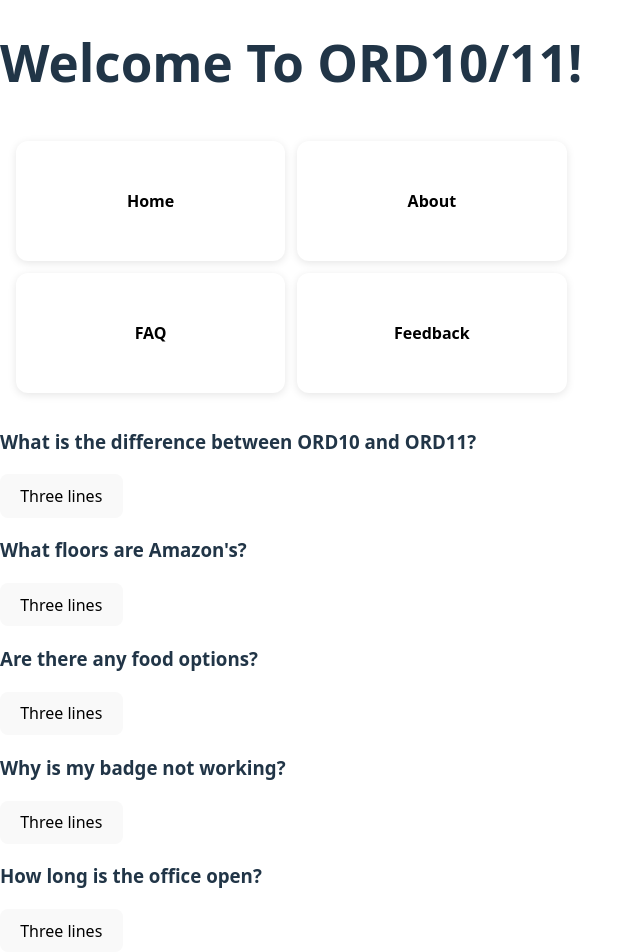
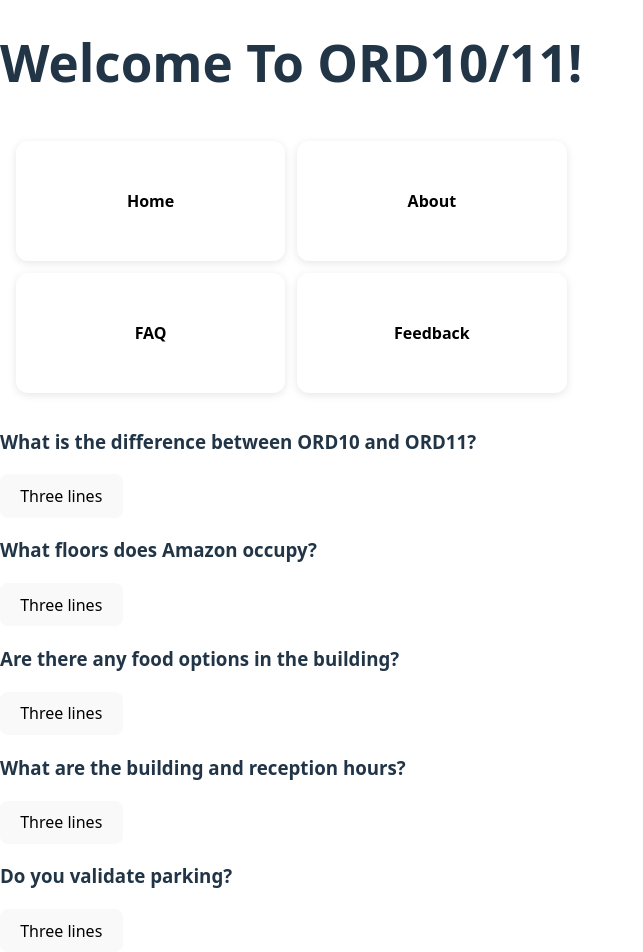
Before and after one commit to ryanh210757/ORDGuide, a React (Vite) app: page /faq in a window 1280 px wide. Shown: the top 952 px of the page, without its empty margins (0-643 px from the left). Built offline with nearby package versions, Linux system fonts and the light colour scheme; what aws-amplify would draw is missing.

Commit message:
FAQ update

```diff
--- a/src/FAQ.jsx
+++ b/src/FAQ.jsx
@@ -23,39 +23,39 @@ export default function FAQ(){
 const data = [
     {
         question: "What is the difference between ORD10 and ORD11?",
-        answer: "ORD10 is the Monroe Side. ORD10 only has one floor, ORD11 has 5, 6, 7, 8 and 14",
+        answer: "ORD10 and ORD11 are connected office spaces within the same building. ORD10 consists of the 14th floor, while ORD11 occupies floors 5, 6, 7, 8, and 14",
     },
     {
-        question: "What floors are Amazon's?",
-        answer: "We have floors 5, 6, 7, 8 and 14.",
+        question: "What floors does Amazon occupy?",
+        answer: "ORD11 has floors 5, 6, 7, 8, and 14. ORD10 has floor 14",
     },
     {
-        question: "Are there any food options?",
-        answer: "There is a cafe on the 2nd floor, Rustle & Roux. There is also Sopprafina",
+        question: "Are there any food options in the building?",
+        answer: "Rustle & Roux is located on the 2nd floor near the ORD10 side of the building and offers breakfast and lunch options. Sopraffina is located in the building lobby",
     },
     {
-        question: "Why is my badge not working?",
-        answer: "If you haven't been in the office for a while, it mightve went to an inactive status called Use/Lose. The cutoff time is 4 weeks. ",
-    },
-    {
-        question: "How long is the office open?",
-        answer: "Reception is avaiable from 8:00am - 5:00pm. The building is open 24/7 with security presence.",
+        question: "What are the building and reception hours?",
+        answer: "Reception is open Monday through Friday from 8:00 AM to 5:00 PM. The building remains accessible 24/7 for authorized badge holders, and security is onsite at all times.",
     },
     {
         question: "Do you validate parking?",
-        answer: "We do not validate parking for Amazon employees. We are only able to provide validation for external guests.",
+        answer: "Parking validation is available for external guests visiting the office. Unfortunately, we are unable to provide parking validation for Amazon employees.",
     },
     {
         question: "Can I bring a vistor?",
-        answer: "Yes! All visitors must be registered with the building. You can send us an email in advanced. They'll check in with the building and with us.",
+        answer: "Yes. All visitors must be registered with the building before arrival. Please send reception the visitor's name and email address in advance. Visitors will check in with building reception before proceeding to the Amazon reception desk.",
     },
     {
         question: "Is there an agile seating?",
-        answer: "We have agile desks on Floors 5 and 6. If you see a desk with an agile label on it, feel free to use it for the day.",
+        answer: "Yes. Agile workspaces are available on floors 5 and 6. Desks marked with an Agile Workspace label are available on a first-come, first-served basis unless otherwise reserved.",
     },
     {
         question: "Are there any Slack channels?",
-        answer: "Chicago Social and ORD-Vultures are pretty popluar to keep up with events in the city and leftover food.",
+        answer: "Chicago Social is a great channel for local events, office activities, and networking opportunities. ORD-Vultures is commonly used for leftover catering and food available in the office.",
+    },
+    {
+        question: "Is there IT Support onsite",
+        answer: "IT Support is avaialbe in the office by appointment. For urgent issues, you can contact IT through the online support chat."
     }
 
 ]
```
